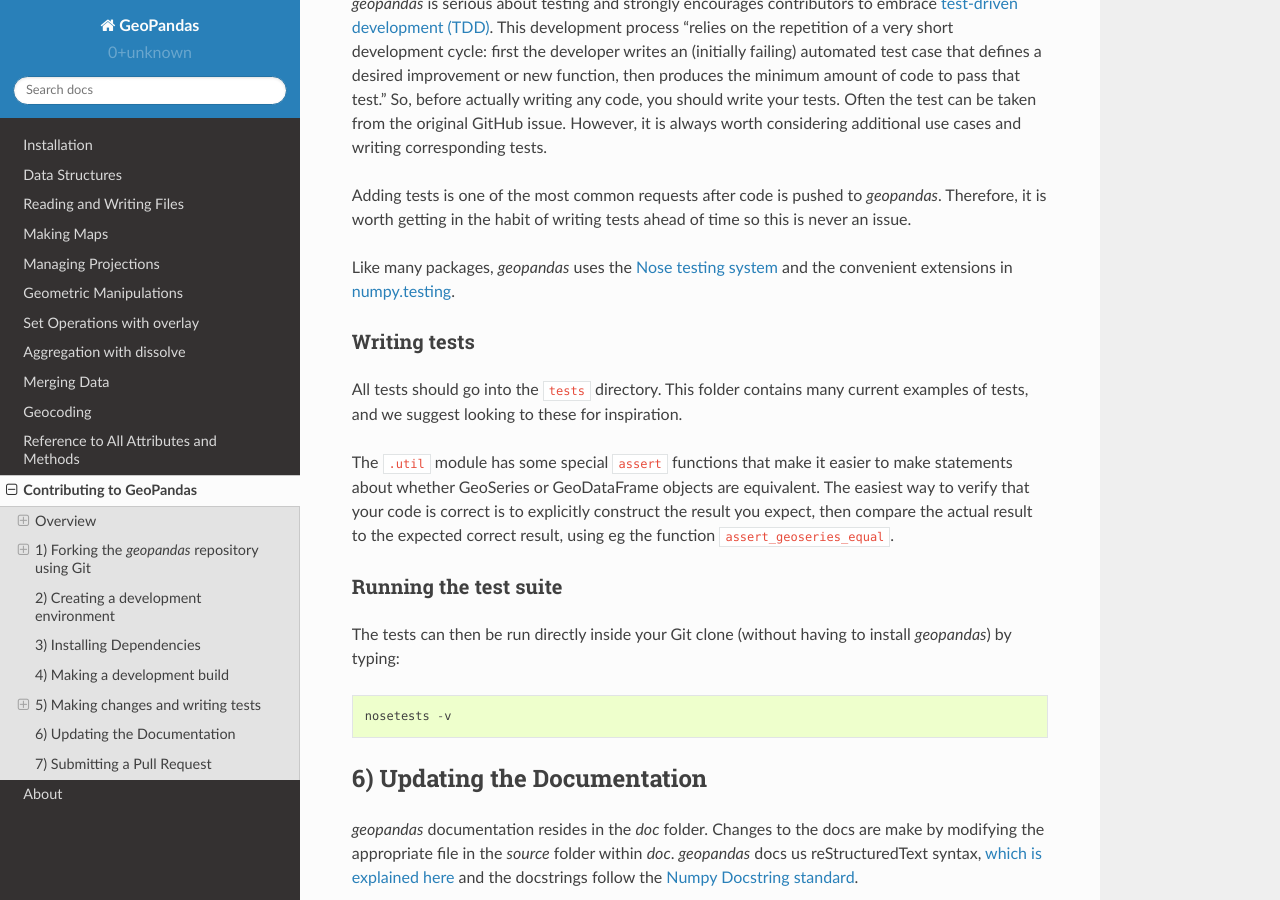
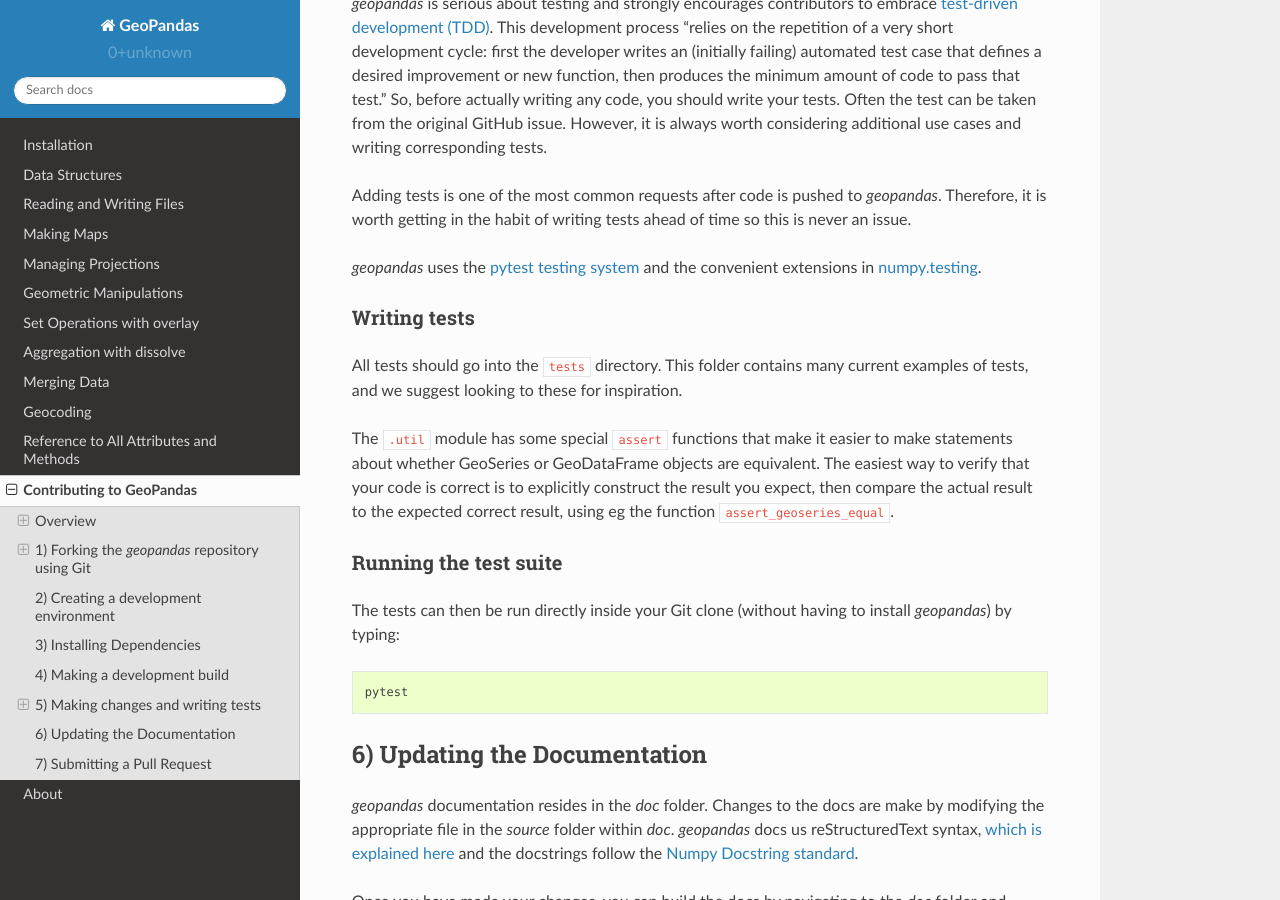
Before and after one commit to geopandas/geopandas, a Sphinx documentation site: the page built from doc/source/contributing.rst, in a window 1280 px wide and 900 px high, scrolled down 4692 px. Built offline with Sphinx 7.4.7 and the Read the Docs theme 2.0.0, drawn with Linux system fonts in a browser that asks for light colours.

Commit message:
TST: switch remaining nose to pytest

```diff
--- a/doc/source/contributing.rst
+++ b/doc/source/contributing.rst
@@ -232,8 +232,8 @@
 Adding tests is one of the most common requests after code is pushed to *geopandas*.  Therefore,
 it is worth getting in the habit of writing tests ahead of time so this is never an issue.
 
-Like many packages, *geopandas* uses the `Nose testing system
-<http://nose.readthedocs.org/en/latest/index.html>`_ and the convenient
+*geopandas* uses the `pytest testing system
+<http://doc.pytest.org/en/latest/>`_ and the convenient
 extensions in `numpy.testing
 <http://docs.scipy.org/doc/numpy/reference/routines.testing.html>`_.
 
@@ -255,7 +255,7 @@
 The tests can then be run directly inside your Git clone (without having to
 install *geopandas*) by typing::
 
-    nosetests -v
+    pytest
 
 6) Updating the Documentation
 -----------------------------
```
Also changed, not shown: 1 other file.
